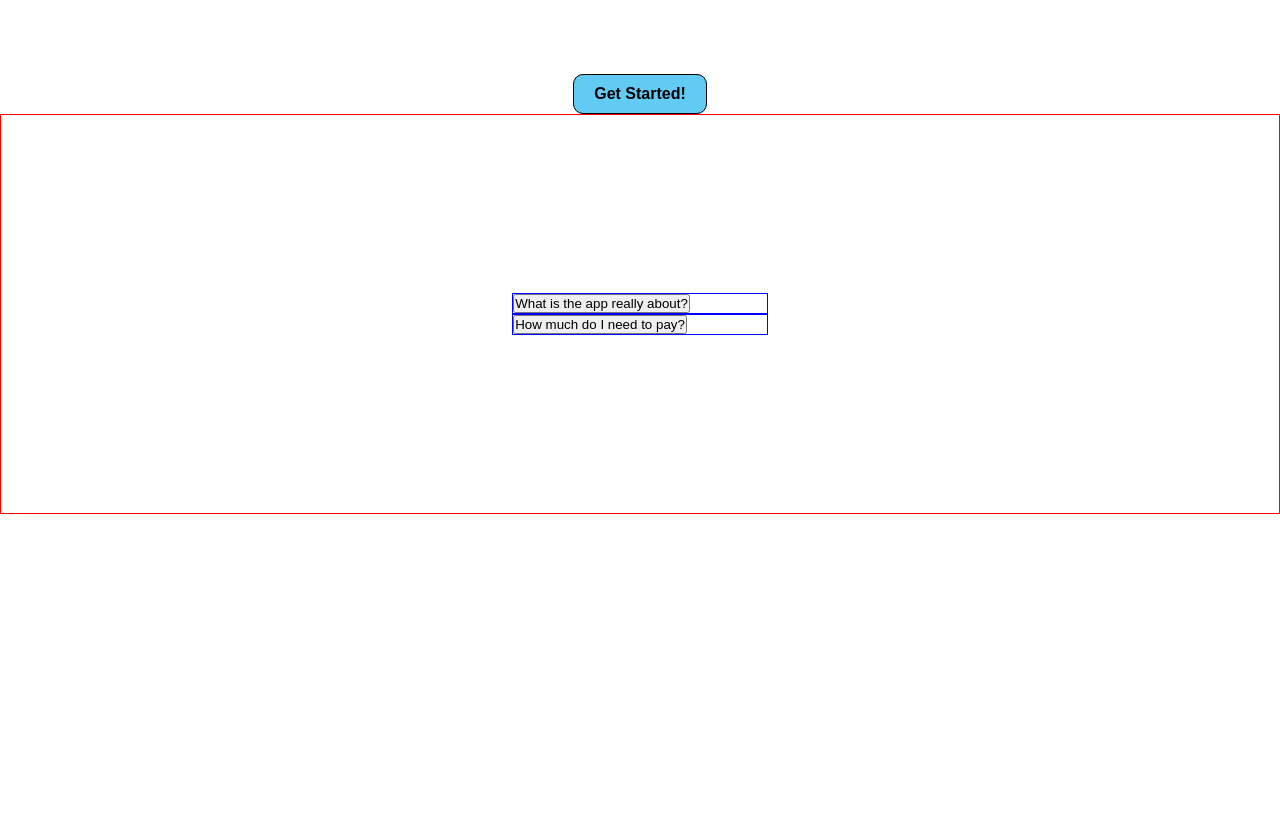
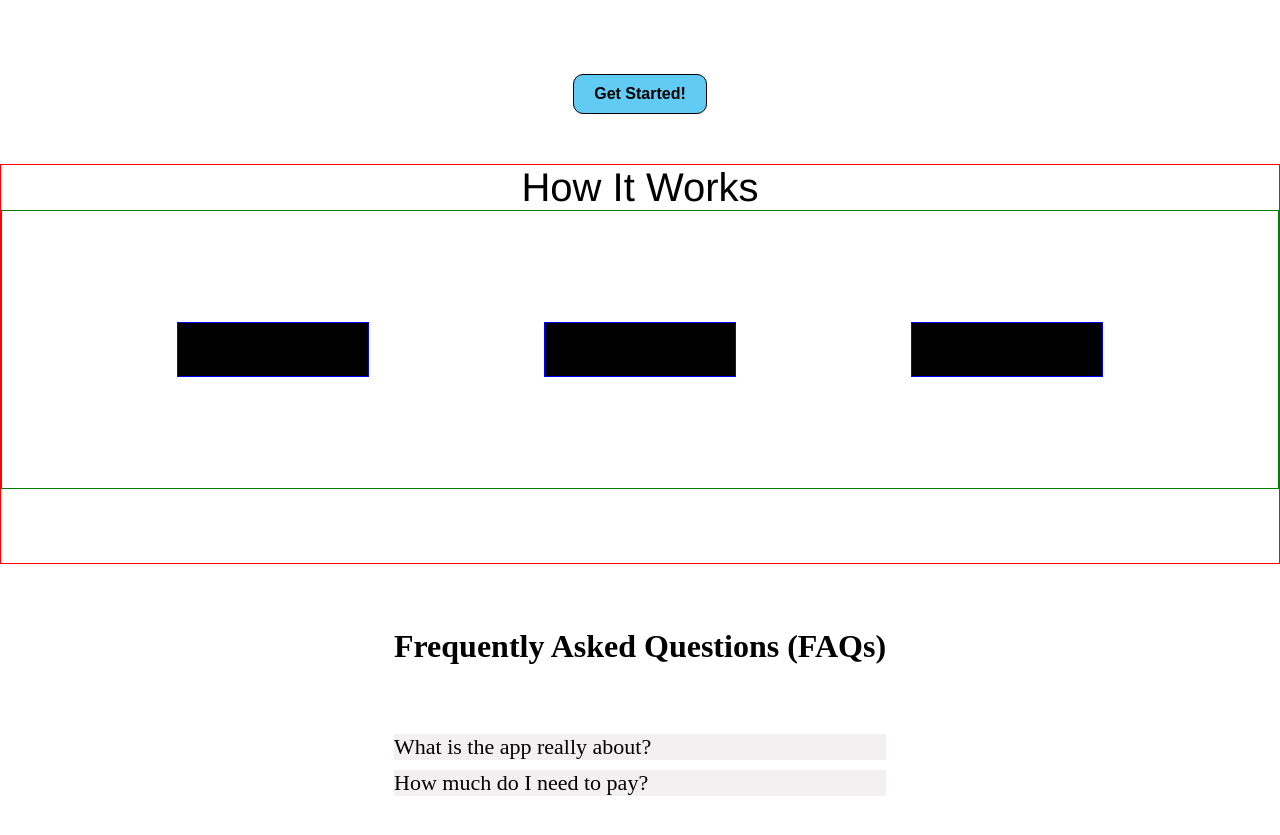
Before and after one commit to arshmattu08/InterviewPrep-frontend-react, a React (Vite) app in the folder interviewprep-frontend-react/: page /#/ in a window 1280 px wide. Shown: the part 477-1312 px from the top of the page. Before the commit the page ends 991 px from the top, so only its background shows below. Built offline with nearby package versions, Linux system fonts and the light colour scheme.

Commit message:
setting up process steps

```diff
--- a/interviewprep-frontend-react/src/components/FAQItem/FAQItem.css
+++ b/interviewprep-frontend-react/src/components/FAQItem/FAQItem.css
@@ -1,9 +1,16 @@
 #faq-item{
-    font-size: 20ox;
-    border: 1px solid blue;
-    width: 20%;
+    /* border: 1px solid blue; */
+    width: 40%;
     text-align: left;
+    padding: 5px 10px 5px 10px;
+    cursor: pointer;
 }
+
+#faq-question {
+    font-size: 22px;
+     background-color: #f2f0f0;
+}
+
 
 .faq-answer {
     overflow: hidden;
@@ -12,5 +19,5 @@
 }
 
 .faq-answer.open {
-    max-height: 50px;
+    max-height: 40px;
 }
--- a/interviewprep-frontend-react/src/components/FAQItem/FAQItem.jsx
+++ b/interviewprep-frontend-react/src/components/FAQItem/FAQItem.jsx
@@ -8,11 +8,11 @@ const FAQItem = ({question, answer}) => {
 
     return (
         <>
-        <div id="faq-item">
+        <div id="faq-item" onClick={() => setisOpen(!isOpen)}>
 
-            <button onClick={() => setisOpen(!isOpen)}>
+            <p id ="faq-question">
                 {question}
-            </button>
+            </p>
 
             <p className={`faq-answer ${isOpen ? 'open': ''}`}>{answer}</p>
 
--- /dev/null
+++ b/interviewprep-frontend-react/src/components/ProcessStep/ProcessStep.css
@@ -0,0 +1,6 @@
+#process-step{
+    width: 15%;
+    height: 20%;
+    background-color: black;
+    border: 1px solid blue;
+}
--- /dev/null
+++ b/interviewprep-frontend-react/src/components/ProcessStep/ProcessStep.jsx
@@ -0,0 +1,18 @@
+import React from "react";
+import "./ProcessStep.css";
+
+
+const ProcessStep = ({number, title, text, icon}) => {
+
+    return (
+        <>
+        <div id="process-step">
+
+
+        </div>
+
+        </>
+    )
+}
+
+export default ProcessStep
--- a/interviewprep-frontend-react/src/pages/LandingPage/LandingPage.css
+++ b/interviewprep-frontend-react/src/pages/LandingPage/LandingPage.css
@@ -20,10 +20,40 @@
 
 #faq-wrapper{
     display: flex;
+    /* border: 1px solid purple; */
+    width: 100%;
+    height: 50%;
+    flex-direction: column;
+    /* justify-content: center; */
+    align-items: center;
+}
+
+#faq-title {
+    margin: 5%;
+}
+
+hr{
+    border: none;
+    border-top: 1px solid black;
+    width: 75%;
+    margin-top: 5%;
+}
+
+#process-steps-wrapper {
     border: 1px solid red;
     width: 100%;
     height: 50%;
-    flex-direction: column;
-    justify-content: center;
+    text-align: center;
+    font-family: 'Jacques Francois', Helvetica , Times, serif;
+    font-size: 40px;
+    margin-top: 50px;
+}
+
+#process-steps {
+    width: 100%;
+    height: 70%;
+    border: 1px solid green;
+    display: flex;
+    justify-content: space-evenly;
     align-items: center;
 }
--- a/interviewprep-frontend-react/src/pages/LandingPage/LandingPage.jsx
+++ b/interviewprep-frontend-react/src/pages/LandingPage/LandingPage.jsx
@@ -4,9 +4,16 @@ import { Link } from "react-router-dom";
 import HemiSphere from "../../components/HemiSphere/HemiSphere";
 import Button from "../../components/Button/Button";
 import FAQItem from "../../components/FAQItem/FAQItem";
+import ProcessStep from "../../components/ProcessStep/ProcessStep";
 
 
 const LandingPage = () => {
+
+    const steps = [
+        {number:1, title: "Form", text: "Fill out a form with appropriate job description and any extra context about you or the role/company you preparing for.", icon: ""},
+        {number:2, title: "Waiting Page", text: "This is where you’re ready to join the call and provide mic/camera permissions if needed.", icon: ""},
+        {number:3, title: "Interview", text: "Interview begins!", icon: ""}
+    ];
 
     return (
         <>
@@ -19,7 +26,31 @@ const LandingPage = () => {
             <Button label={<b>Get Started!</b>}/>
         </div>
 
+
+
+        <div id="process-steps-wrapper">
+
+            <p>How It Works</p>
+
+                <div id="process-steps">
+
+                    {steps.map((step) => (
+                        <ProcessStep key={step.number} {...step}/>
+                    )) }
+
+                </div>
+
+
+
+        </div>
+
+
+
         <div id="faq-wrapper">
+
+            <div id="faq-title">
+                <h1>Frequently Asked Questions (FAQs)</h1>
+                </div>
 
             <FAQItem question={"What is the app really about?"} answer={
                 "It is about interview practice!"
@@ -30,16 +61,6 @@ const LandingPage = () => {
 
         </div>
 
-        {/* <Button label={<b>Get Started!</b>}/> */}
-
-
-
-        {/* <h1>This is home page</h1>
-        <Link to={"/form"}>Form</Link> */}
-
-        {/* <Link to={"/waitingpage"}>WaitingPage</Link>
-        <Link to={"/interviewpage"}>InterviewPage</Link>
-        <Link to={"/interviewdonepage"}>DonePage</Link> */}
 
         </>
     )
```
